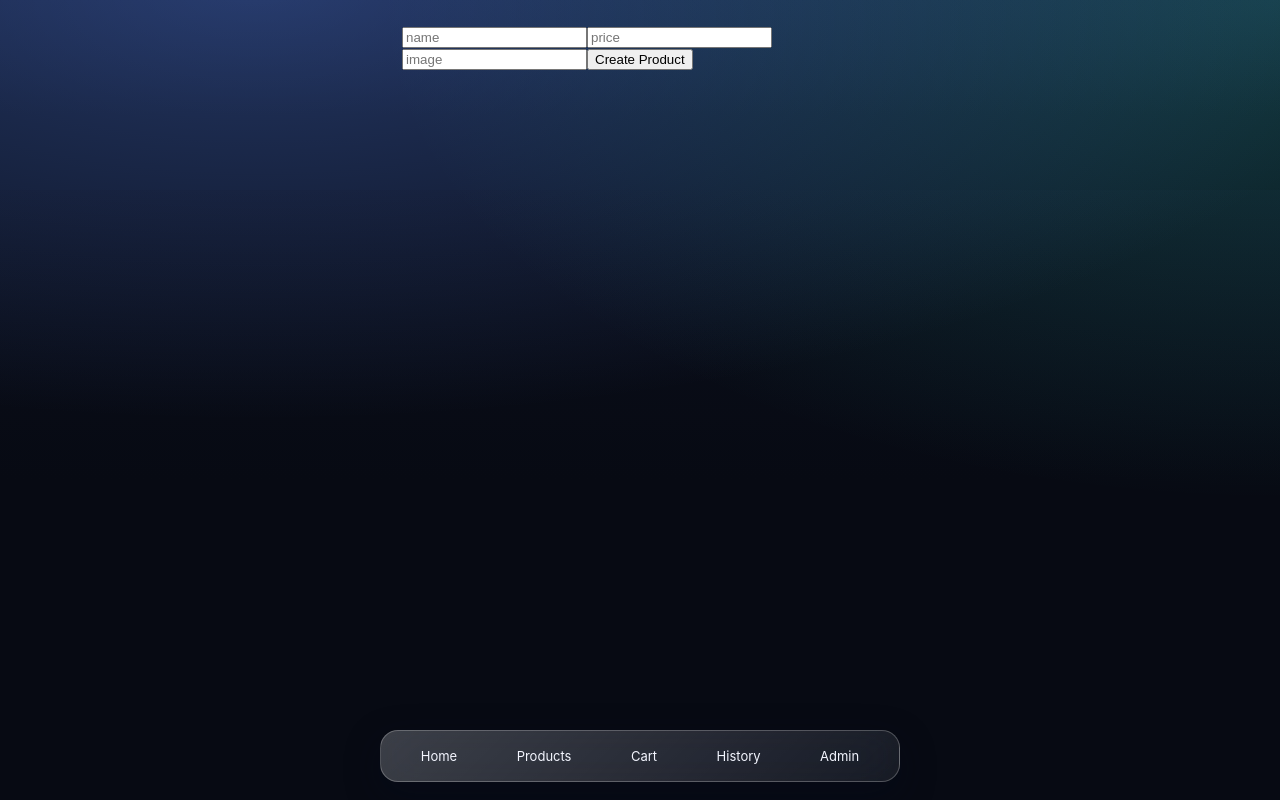
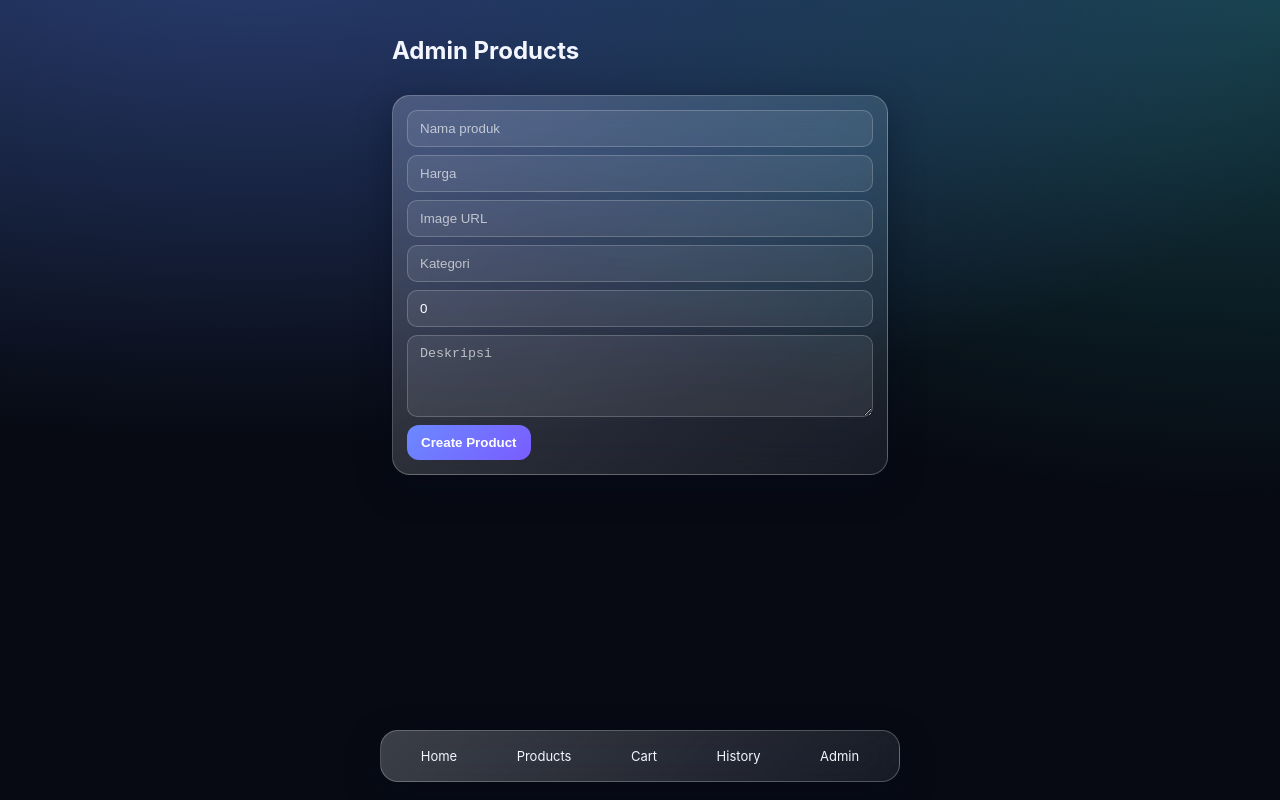
Before and after one commit to kheireditzz/ecommerce-system, a Next.js app: page /admin/products in a window 1280 px wide. Built offline with nearby package versions, Linux system fonts and the light colour scheme.

Commit message:
Improve real-world usability for login, admin product form, and onboarding

```diff
--- a/app/admin/products/page.tsx
+++ b/app/admin/products/page.tsx
@@ -1,37 +1,58 @@
 "use client";
 
 import { useState } from "react";
-import { supabase } from "@/lib/supabase";
+import { createProduct } from "@/lib/supabase";
 
 export default function AdminProducts() {
   const [form, setForm] = useState({
     name: "",
-    price: 0,
-    image: "",
+    price: "",
+    image_url: "",
     description: "",
+    stock: "0",
+    category: "",
   });
+  const [loading, setLoading] = useState(false);
 
   const create = async () => {
-    await supabase.from("products").insert(form);
-    alert("Created");
+    if (!form.name || !form.price) {
+      alert("Nama dan harga wajib diisi.");
+      return;
+    }
+
+    setLoading(true);
+    const { error } = await createProduct({
+      name: form.name,
+      description: form.description,
+      price: Number(form.price),
+      image_url: form.image_url,
+      stock: Number(form.stock || 0),
+      category: form.category,
+    });
+
+    setLoading(false);
+
+    if (error) {
+      alert(`Gagal buat produk: ${error.message}`);
+      return;
+    }
+
+    alert("Produk berhasil dibuat.");
+    setForm({ name: "", price: "", image_url: "", description: "", stock: "0", category: "" });
   };
 
   return (
-    <div style={{ padding: 10 }}>
-      <input
-        placeholder="name"
-        onChange={(e) => setForm({ ...form, name: e.target.value })}
-      />
-      <input
-        placeholder="price"
-        onChange={(e) => setForm({ ...form, price: Number(e.target.value) })}
-      />
-      <input
-        placeholder="image"
-        onChange={(e) => setForm({ ...form, image: e.target.value })}
-      />
-
-      <button onClick={create}>Create Product</button>
-    </div>
+    <section className="page-wrap" style={{ gap: 10 }}>
+      <h1>Admin Products</h1>
+      <div className="glass card" style={{ gap: 8 }}>
+        <input placeholder="Nama produk" value={form.name} onChange={(e) => setForm({ ...form, name: e.target.value })} />
+        <input placeholder="Harga" type="number" value={form.price} onChange={(e) => setForm({ ...form, price: e.target.value })} />
+        <input placeholder="Image URL" value={form.image_url} onChange={(e) => setForm({ ...form, image_url: e.target.value })} />
+        <input placeholder="Kategori" value={form.category} onChange={(e) => setForm({ ...form, category: e.target.value })} />
+        <input placeholder="Stok" type="number" value={form.stock} onChange={(e) => setForm({ ...form, stock: e.target.value })} />
+        <textarea placeholder="Deskripsi" value={form.description} onChange={(e) => setForm({ ...form, description: e.target.value })} rows={4} />
+        <button className="btn" onClick={create} disabled={loading}>{loading ? "Menyimpan..." : "Create Product"}</button>
+      </div>
+    </section>
   );
 }
--- a/app/globals.css
+++ b/app/globals.css
@@ -82,3 +82,16 @@ a {
 .nav-link:hover {
   background: rgba(255, 255, 255, 0.16);
 }
+
+input, textarea {
+  width: 100%;
+  padding: 10px 12px;
+  border-radius: 10px;
+  border: 1px solid rgba(255,255,255,0.2);
+  background: rgba(255,255,255,0.08);
+  color: #fff;
+}
+
+input::placeholder, textarea::placeholder {
+  color: rgba(255,255,255,0.65);
+}
```
Also changed, not shown: app/login/page.tsx (+15 -4 lines), app/page.tsx (+32 -4 lines).
